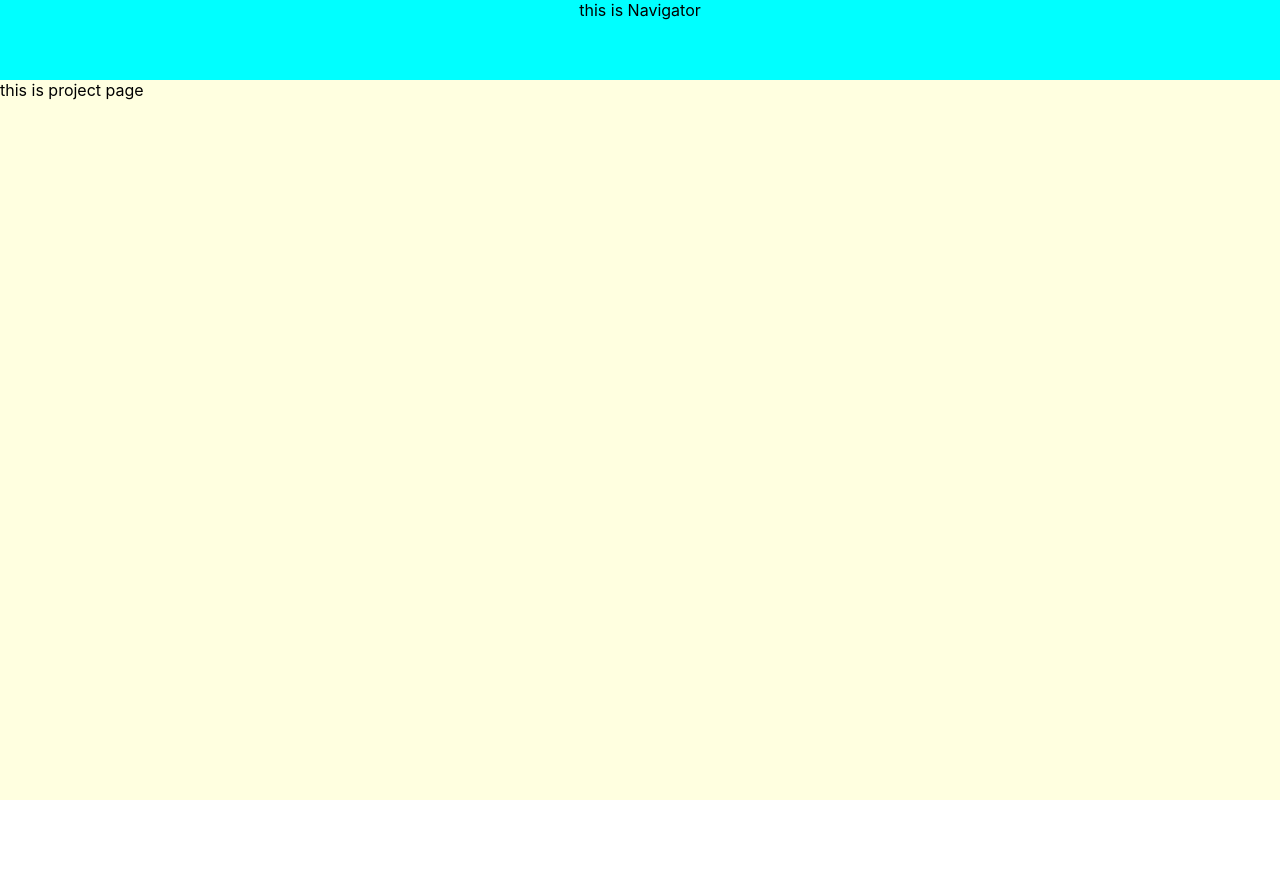
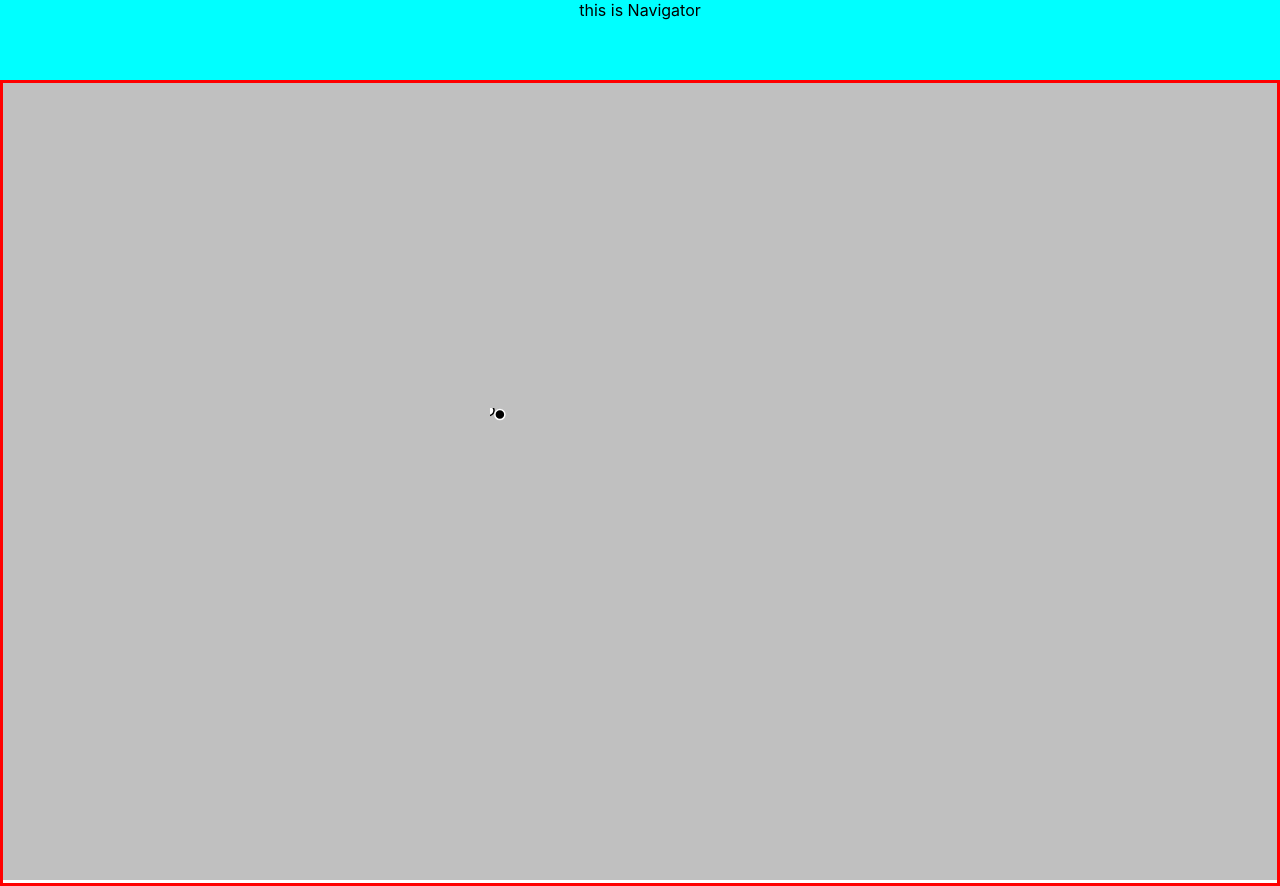
Before and after one commit to codestates/luca, a React (Create React App) app in the folder luca-client/: page /project in a window 1280 px wide. Before the commit the page ends 800 px from the top, so only its background shows below. Built offline with nearby package versions, Linux system fonts and the light colour scheme.

Commit message:
Add canvas svg element

```diff
--- a/luca-client/package.json
+++ b/luca-client/package.json
@@ -6,6 +6,7 @@
     "@testing-library/jest-dom": "^5.16.2",
     "@testing-library/react": "^12.1.2",
     "@testing-library/user-event": "^13.5.0",
+    "d3": "^7.3.0",
     "react": "^17.0.2",
     "react-dom": "^17.0.2",
     "react-router-dom": "^6.2.1",
--- a/luca-client/src/App.js
+++ b/luca-client/src/App.js
@@ -51,6 +51,8 @@ function App() {
             <Route path="/project" element={<Project />} />
           </Routes>
         </Container>
+        {/* <Routes> */}
+        {/* </Routes> */}
       </Backdrop>
     </div>
   );
--- a/luca-client/src/components/canvas.js
+++ b/luca-client/src/components/canvas.js
@@ -1,3 +1,109 @@
+import * as d3 from 'd3';
+import styled from 'styled-components';
+import { useState, useRef, useEffect } from 'react';
+
 export default function Canvas() {
-  return <div>this is Canvas</div>;
+
+  const Background = styled.div `
+    background-color: silver;
+    width: 100%;
+    height: 100vh;
+  `
+  const Canvas = styled.div`
+    border: solid;
+    border-color: red;
+    height: 100vh;
+    display: flex;
+    justify-content: center;
+    align-items: center;
+    > svg {
+      /* width: 100%;
+      height: 100%; */
+    }
+  `
+
+  const canvasRef = useRef();
+  const svgRef = useRef();
+  const [data, setData] = useState(
+    {
+      content: "Zog",
+      children:[
+        {
+        content: "Bean",
+        children:[
+          {content: "Elfo"},
+          {content: "Lucy"}
+        ]
+        },
+        {
+          content: "Degma"
+        }
+      ]
+    }
+  )
+  const root = d3.hierarchy(data);
+
+  useEffect(()=>{
+    const svg = d3.select(svgRef.current);
+    // const root = d3.hierarchy(data);
+    const links = root.links();
+    const nodes = root.descendants();
+
+    const simulation = d3.forceSimulation(nodes)
+      .force("link", d3.forceLink(links).id(d => d.id).distance(0).strength(1))
+      .force("charge", d3.forceManyBody().strength(-50))
+      .force("x", d3.forceX())
+      .force("y", d3.forceY());
+
+    // const svg = d3.create("svg")
+    // .attr("viewBox", [-300 / 2, -400 / 2, 400, 400]);
+
+    const link = svg.append("g")
+    .attr("stroke", "#999")
+    .attr("stroke-opacity", 0.6)
+    .selectAll("line")
+    .data(links)
+    .join("line");
+
+    const node = svg.append("g")
+      .attr("fill", "#fff")
+      .attr("stroke", "#000")
+      .attr("stroke-width", 1.5)
+    .selectAll("circle")
+    .data(nodes)
+    .join("circle")
+      .attr("fill", d => d.children ? null : "#000")
+      .attr("stroke", d => d.children ? null : "#fff")
+      .attr("r", 5)
+      .call(d3.drag(simulation));
+
+      node.append("title")
+      .text(d => d.data.content);
+
+  simulation.on("tick", () => {
+    link
+        .attr("x1", d => d.source.x)
+        .attr("y1", d => d.source.y)
+        .attr("x2", d => d.target.x)
+        .attr("y2", d => d.target.y);
+
+    node
+        .attr("cx", d => d.x)
+        .attr("cy", d => d.y);
+  });
+
+  }, [data])
+
+
+return (
+  <Background>
+    <Canvas ref={canvasRef}>
+      <svg ref={svgRef} viewBox="-60 60 -60 60">
+        {
+          console.log(root)
+        }
+      </svg>
+    </Canvas>
+  </Background>
+  )
 }
--- a/luca-client/src/pages/project.js
+++ b/luca-client/src/pages/project.js
@@ -1,3 +1,10 @@
+import Canvas from '../components/canvas';
+
 export default function Project() {
-  return <div>this is project page</div>;
+
+return (
+  <div>
+    <Canvas />
+  </div>
+  )
 }
```
Also changed, not shown: 2 other files (tests, documents, lock files or other folders).
